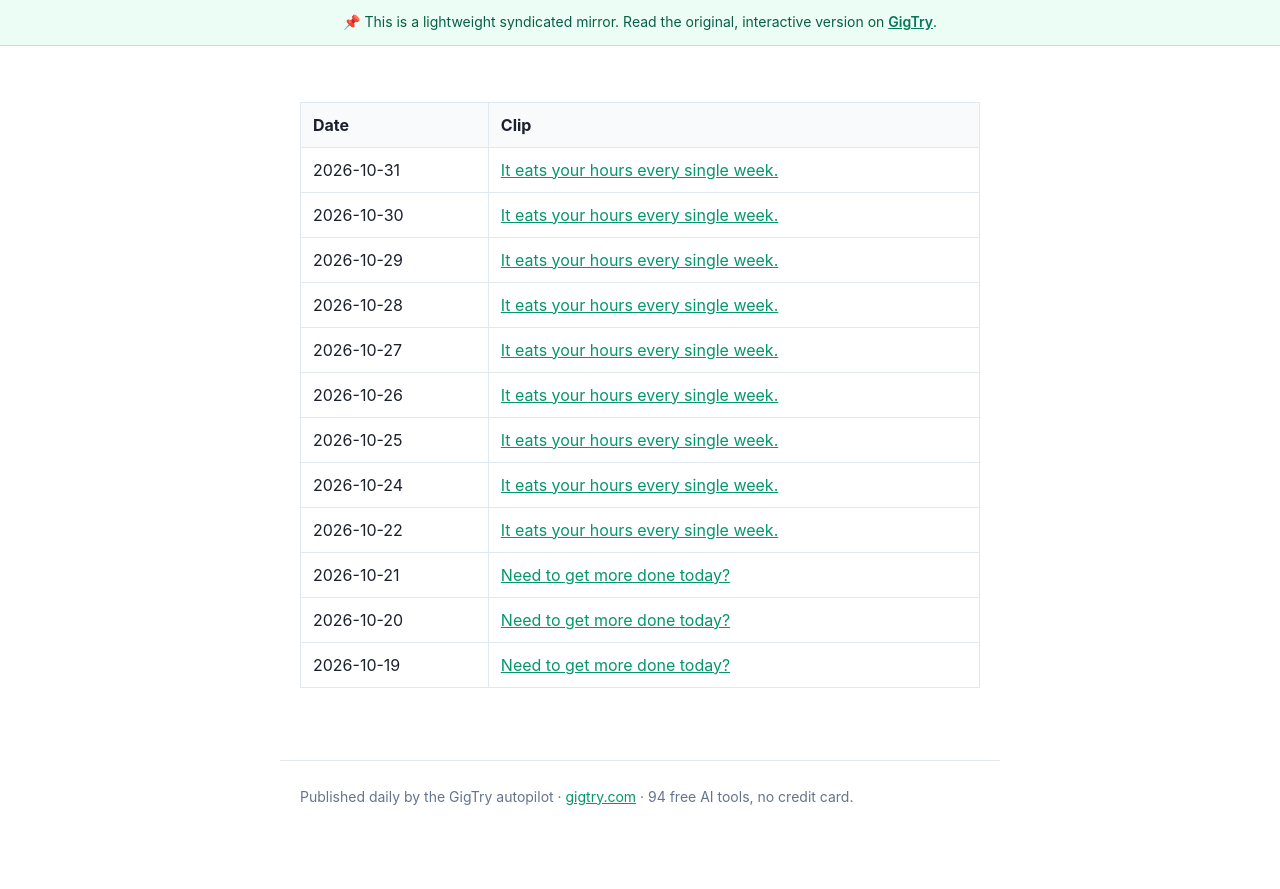
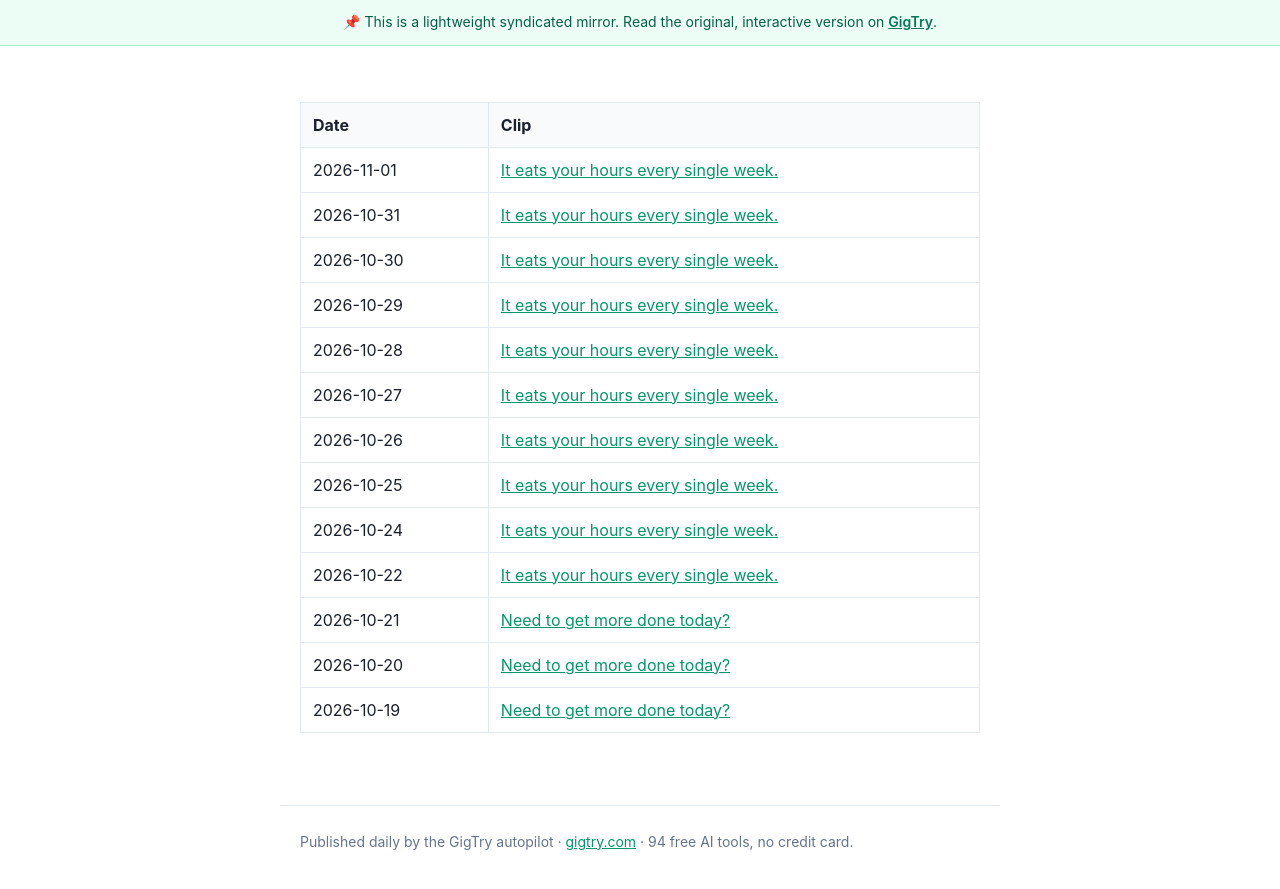
Before and after one commit to gigtryinfo-dev/gigtry-public, a Jekyll site: the page built from posts/clips/index.md, in a window 1280 px wide. Shown: the top 889 px of the page. Built offline with Jekyll 4.4.1, drawn with Linux system fonts in a browser that asks for light colours.

Commit message:
clips index: 2026-11-01

```diff
--- a/posts/clips/index.md
+++ b/posts/clips/index.md
@@ -7,6 +7,7 @@
 
 | Date | Clip |
 |------|------|
+| 2026-11-01 | [It eats your hours every single week.](https://gigtryinfo-dev.github.io/gigtry-public/posts/clips/2026-11-01-clip-1.html) |
 | 2026-10-31 | [It eats your hours every single week.](https://gigtryinfo-dev.github.io/gigtry-public/posts/clips/2026-10-31-clip-1.html) |
 | 2026-10-30 | [It eats your hours every single week.](https://gigtryinfo-dev.github.io/gigtry-public/posts/clips/2026-10-30-clip-1.html) |
 | 2026-10-29 | [It eats your hours every single week.](https://gigtryinfo-dev.github.io/gigtry-public/posts/clips/2026-10-29-clip-1.html) |
```
